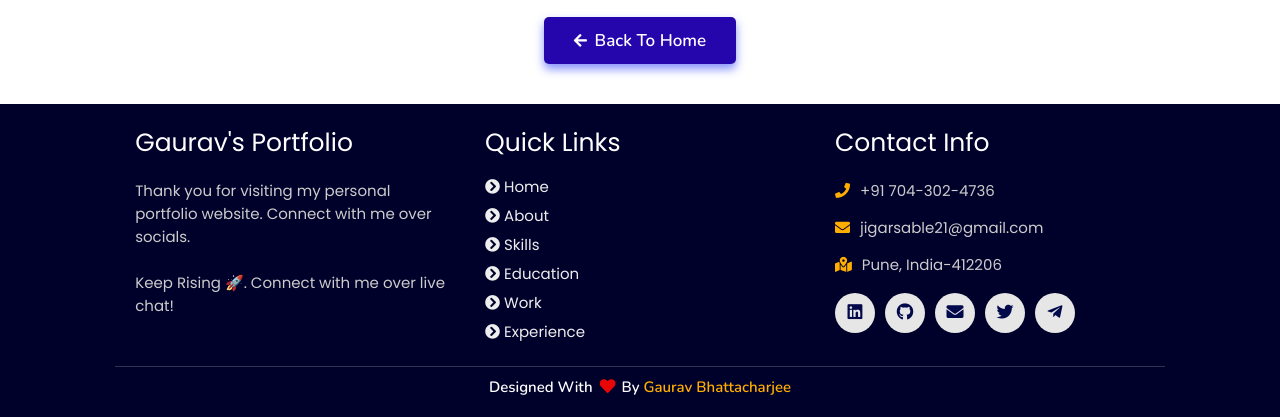
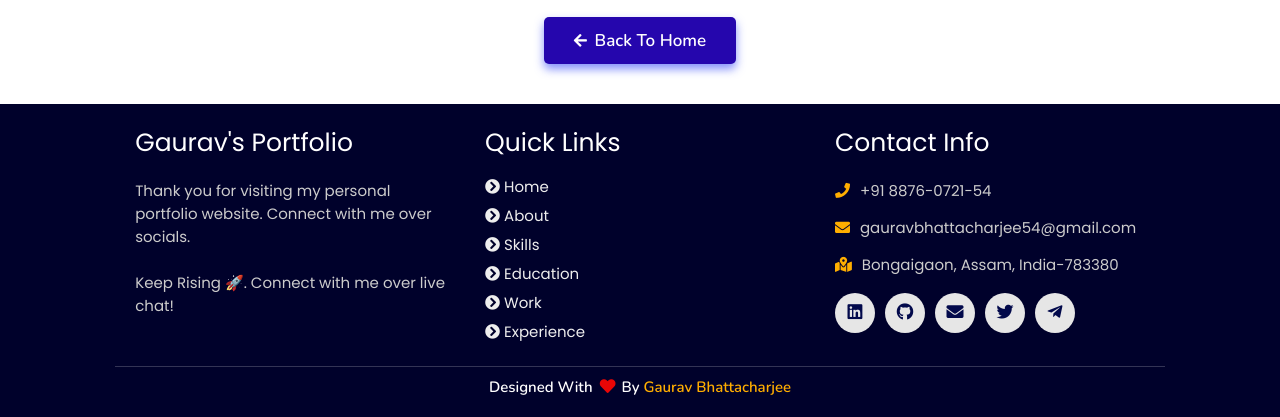
Before and after one commit to 0xgh057r3c0n/0xgh057r3c0n.github.io, a plain HTML site: page 404.html in a window 1280 px wide. Shown: the part 586-1003 px from the top of the page. Drawn offline with nearby package versions, Linux system fonts and the light colour scheme.

Commit message:
Update 404.html

```diff
--- a/404.html
+++ b/404.html
@@ -77,9 +77,9 @@
 
       <div class="box">
           <h3>contact info</h3>
-          <p> <i class="fas fa-phone"></i>+91 704-302-4736</p>
-          <p> <i class="fas fa-envelope"></i>jigarsable21@gmail.com</p>
-          <p> <i class="fas fa-map-marked-alt"></i>Pune, India-412206</p>
+          <p> <i class="fas fa-phone"></i>+91 8876-0721-54</p>
+          <p> <i class="fas fa-envelope"></i>gauravbhattacharjee54@gmail.com</p>
+          <p> <i class="fas fa-map-marked-alt"></i>Bongaigaon, Assam, India-783380</p>
           <div class="share">
 
               <a href="https://www.linkedin.com/in/gaurav-bhattacharjee" class="fab fa-linkedin" target="_blank"></a>
```
